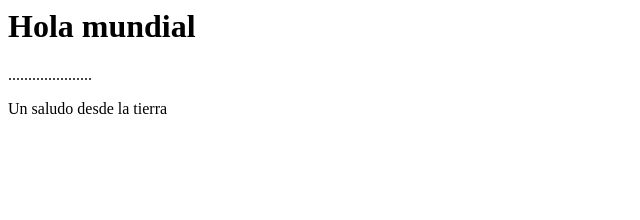
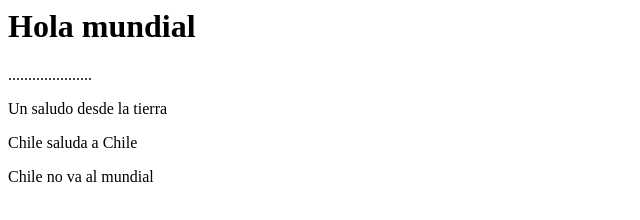
Before and after one commit to Ronaal/proyecto1, a plain HTML site: page index.html in a window 1280 px wide. Shown: the whole page, without its empty margins (0-640 px from the left). Drawn offline with Linux system fonts and the light colour scheme.

Commit message:
Se agrego qe chile no va al mundial

```diff
--- a/index.html
+++ b/index.html
@@ -3,5 +3,7 @@
         <h1>Hola mundial</h1>
         <p>.....................</p>
         <p>Un saludo desde la tierra</p>
+        <p>Chile saluda a Chile</p>
+        <p>Chile no va al mundial </p>
     </body>
 </html>
```
